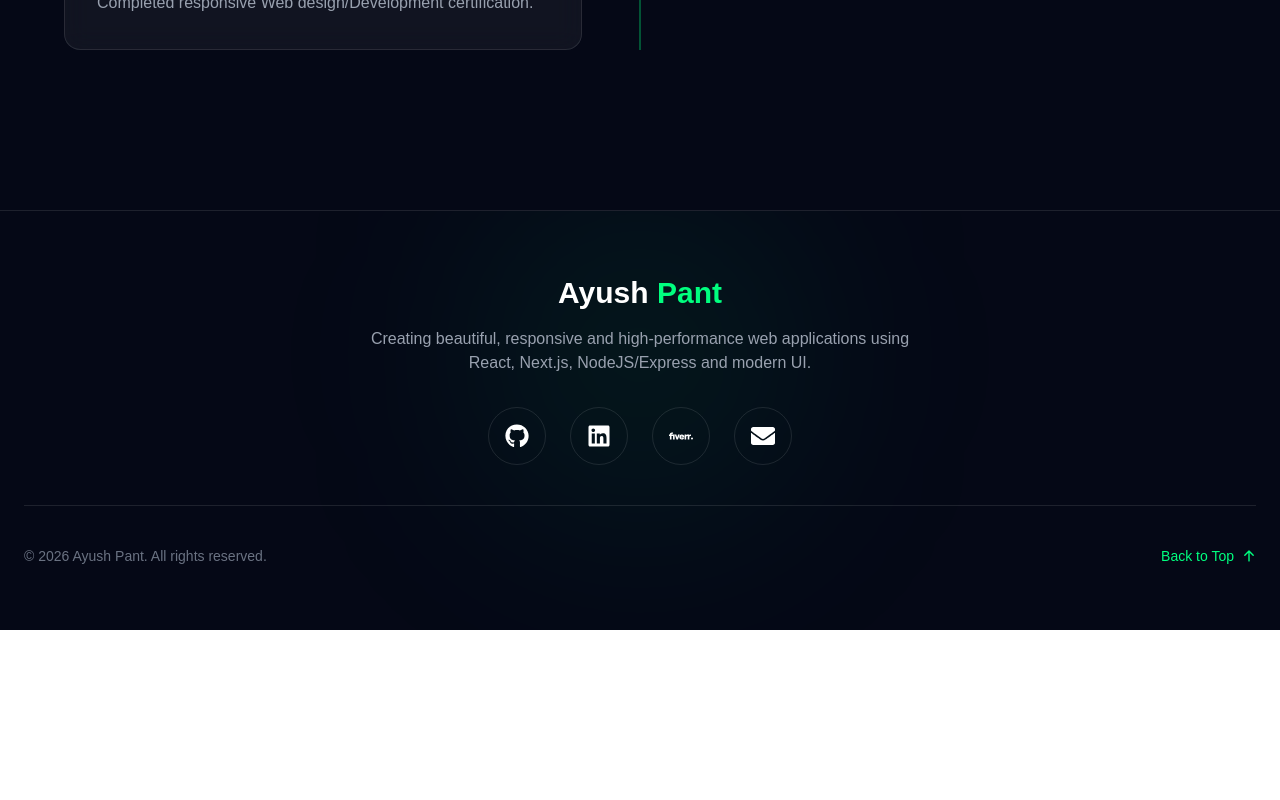
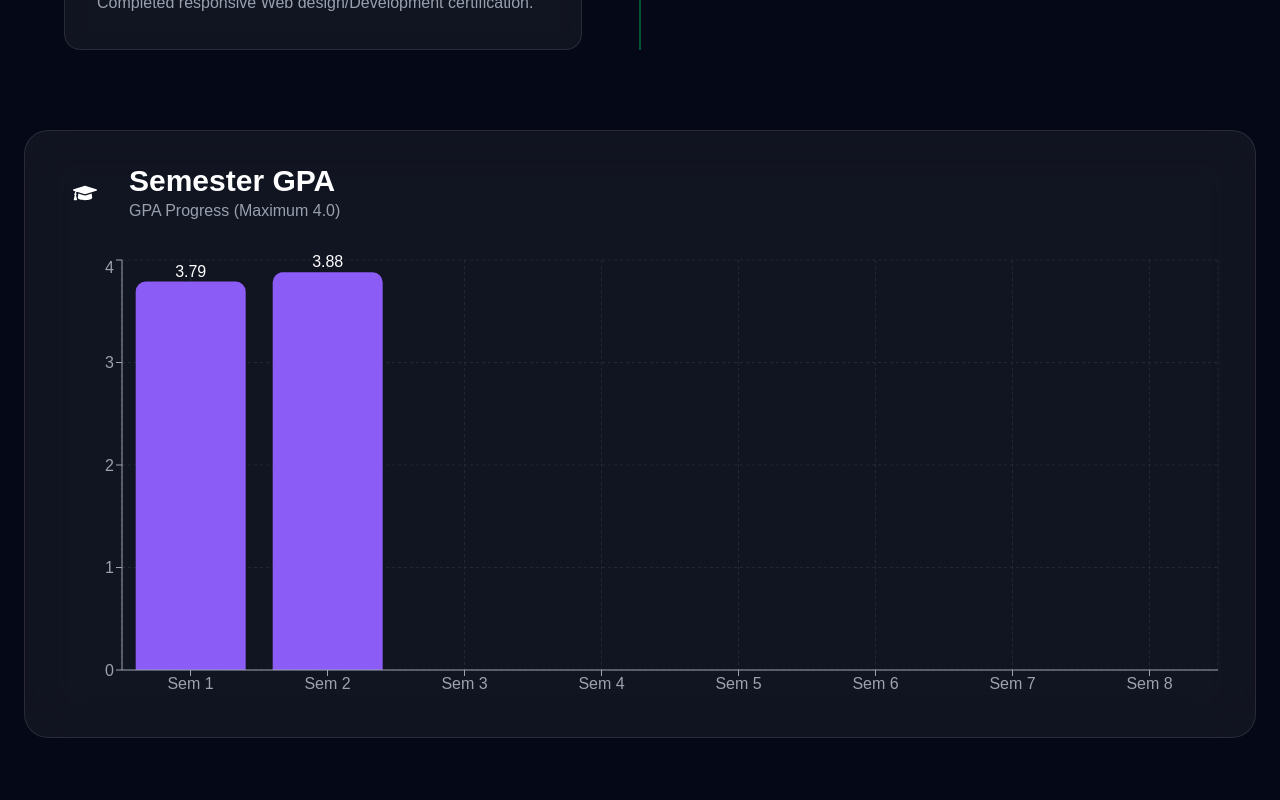
Before and after one commit to ayushpant-ui/Portfolio_New, a Next.js app: page /resume in a window 1280 px wide. Shown: the part 1260-2060 px from the top of the page. Before the commit the page ends 1890 px from the top, so only its background shows below. Built offline with nearby package versions, Linux system fonts and the light colour scheme.

Commit message:
added bar graph for GPA, in resume

```diff
--- a/package.json
+++ b/package.json
@@ -15,7 +15,8 @@
     "react": "19.2.4",
     "react-dom": "19.2.4",
     "react-icons": "^5.6.0",
-    "react-type-animation": "^3.2.0"
+    "react-type-animation": "^3.2.0",
+    "recharts": "^3.9.1"
   },
   "devDependencies": {
     "@tailwindcss/postcss": "^4",
--- a/src/app/resume/page.jsx
+++ b/src/app/resume/page.jsx
@@ -1,6 +1,7 @@
 "use client";
 
 import { motion } from "framer-motion";
+import GPAChart from "@/src/components/GPACharts.jsx";
 import {
   FaGraduationCap,
   FaBriefcase,
@@ -127,6 +128,7 @@ export default function Resume() {
         </div>
 
       </div>
+    <GPAChart />
     </section>
   );
 }
--- /dev/null
+++ b/src/components/GPACharts.jsx
@@ -0,0 +1,112 @@
+"use client";
+
+import {
+  ResponsiveContainer,
+  BarChart,
+  Bar,
+  XAxis,
+  YAxis,
+  Tooltip,
+  CartesianGrid,
+  Cell,
+  LabelList,
+} from "recharts";
+
+import { motion } from "framer-motion";
+import { FaGraduationCap } from "react-icons/fa";
+
+const semesterData = [
+  { sem: "Sem 1", gpa: 3.79 },
+  { sem: "Sem 2", gpa: 3.88 },
+  { sem: "Sem 3", gpa: '' },
+  { sem: "Sem 4", gpa: '' },
+  { sem: "Sem 5", gpa: '' },
+  { sem: "Sem 6", gpa:''  },
+  { sem: "Sem 7", gpa: '' },
+  { sem: "Sem 8", gpa: '' },
+];
+
+export default function GPAChart() {
+  return (
+    <motion.div
+      initial={{ opacity: 0, y: 60 }}
+      whileInView={{ opacity: 1, y: 0 }}
+      viewport={{ once: true }}
+      transition={{ duration: .7 }}
+      className="mt-20 rounded-3xl border border-white/10 bg-white/5 p-8 backdrop-blur-xl"
+    >
+      <div className="mb-8 flex items-center gap-4">
+
+        <div
+          className="flex h-14 w-14 items-center justify-center rounded-full"
+          style={{ background: "var(--accent)" }}
+        >
+          <FaGraduationCap
+            className="text-2xl text-white"
+          />
+        </div>
+
+        <div>
+          <h2 className="text-3xl font-bold text-white">
+            Semester GPA
+          </h2>
+
+          <p className="text-gray-400">
+            GPA Progress (Maximum 4.0)
+          </p>
+        </div>
+
+      </div>
+
+      <div className="h-[450px]">
+
+        <ResponsiveContainer>
+
+          <BarChart data={semesterData}>
+
+            <CartesianGrid
+              strokeDasharray="3 3"
+              stroke="#1f2937"
+            />
+
+            <XAxis
+              dataKey="sem"
+              stroke="#9ca3af"
+            />
+
+            <YAxis
+              domain={[0,4]}
+              stroke="#9ca3af"
+            />
+
+            <Tooltip />
+
+            <Bar
+              dataKey="gpa"
+              radius={[10,10,0,0]}
+            >
+
+              <LabelList
+                dataKey="gpa"
+                position="top"
+                fill="#fff"
+              />
+
+              {semesterData.map((item,index)=>(
+                <Cell
+                  key={index}
+                  fill="#8B5CF6"
+                />
+              ))}
+
+            </Bar>
+
+          </BarChart>
+
+        </ResponsiveContainer>
+
+      </div>
+
+    </motion.div>
+  );
+}
```
Also changed, not shown: 1 other file (tests, documents, lock files or other folders).
